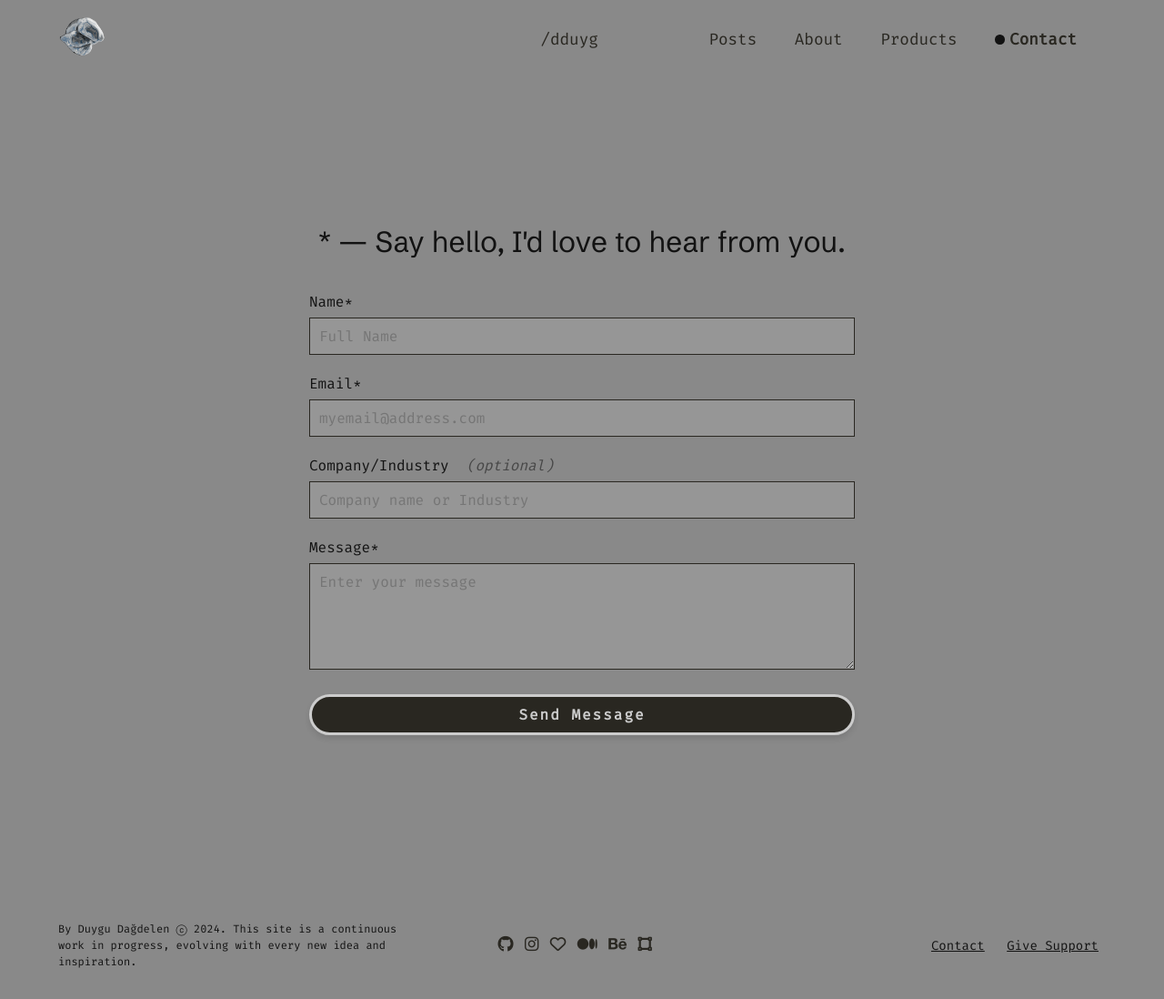
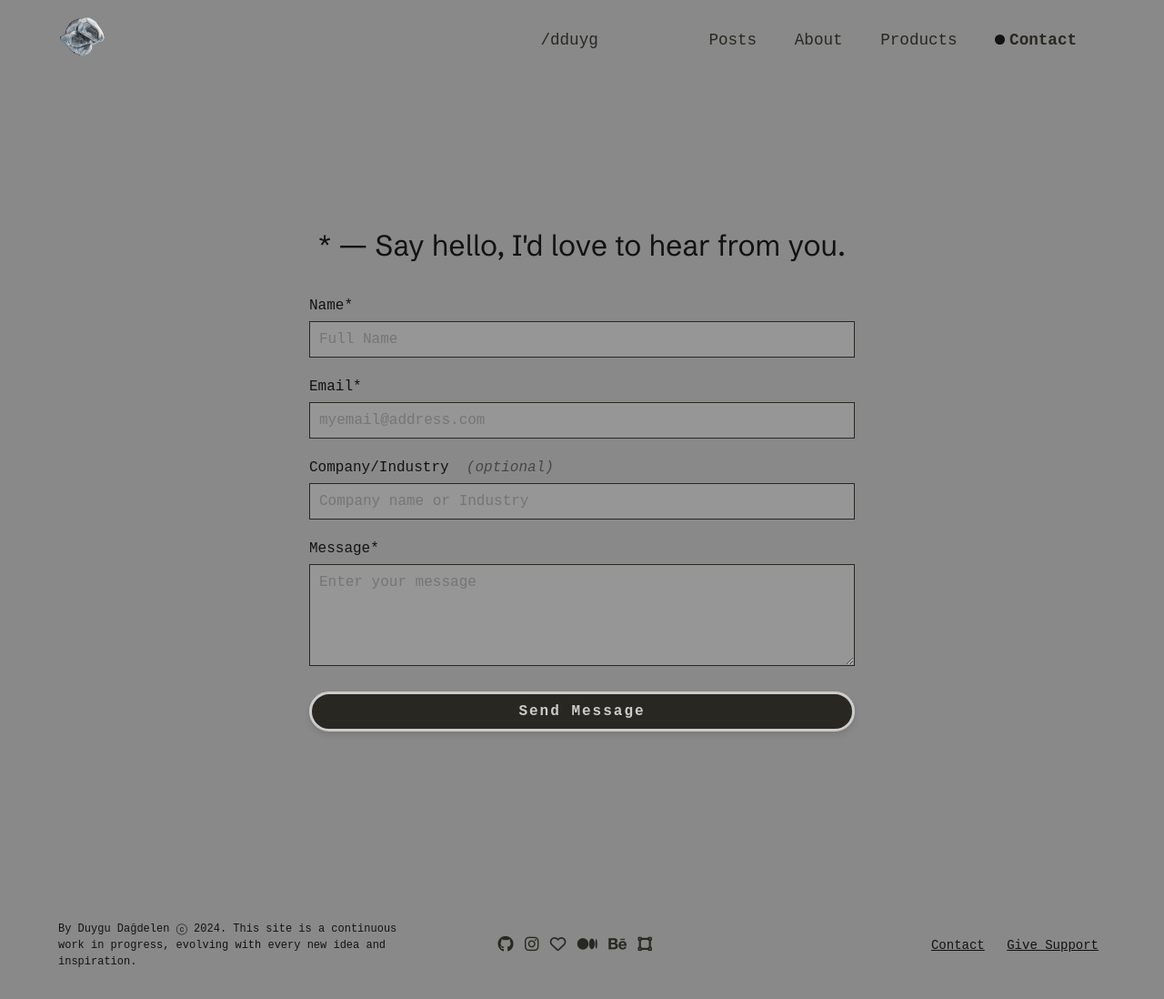
Before and after one commit to dduyg/duuuy, a Jekyll site: the page built from contact.html, in a window 1280 px wide. Shown: the whole page at 91% size. Built offline with Jekyll 4.4.1, drawn with Linux system fonts in a browser that asks for light colours; nearby versions of some CDN libraries; some web fonts are replaced.

Commit message:
Update main.css

```diff
--- a/assets/main.css
+++ b/assets/main.css
@@ -4,7 +4,7 @@
   --marker: #CCCCCC;
   --back: #898989;
   --main-font: "Schibsted Grotesk", sans-serif;
-  --mono-font: "Fira Mono", monospace;
+  --mono-font: 'Lab Mono', monospace;
 }
 @font-face {
   font-family: 'Lab Mono';
```
